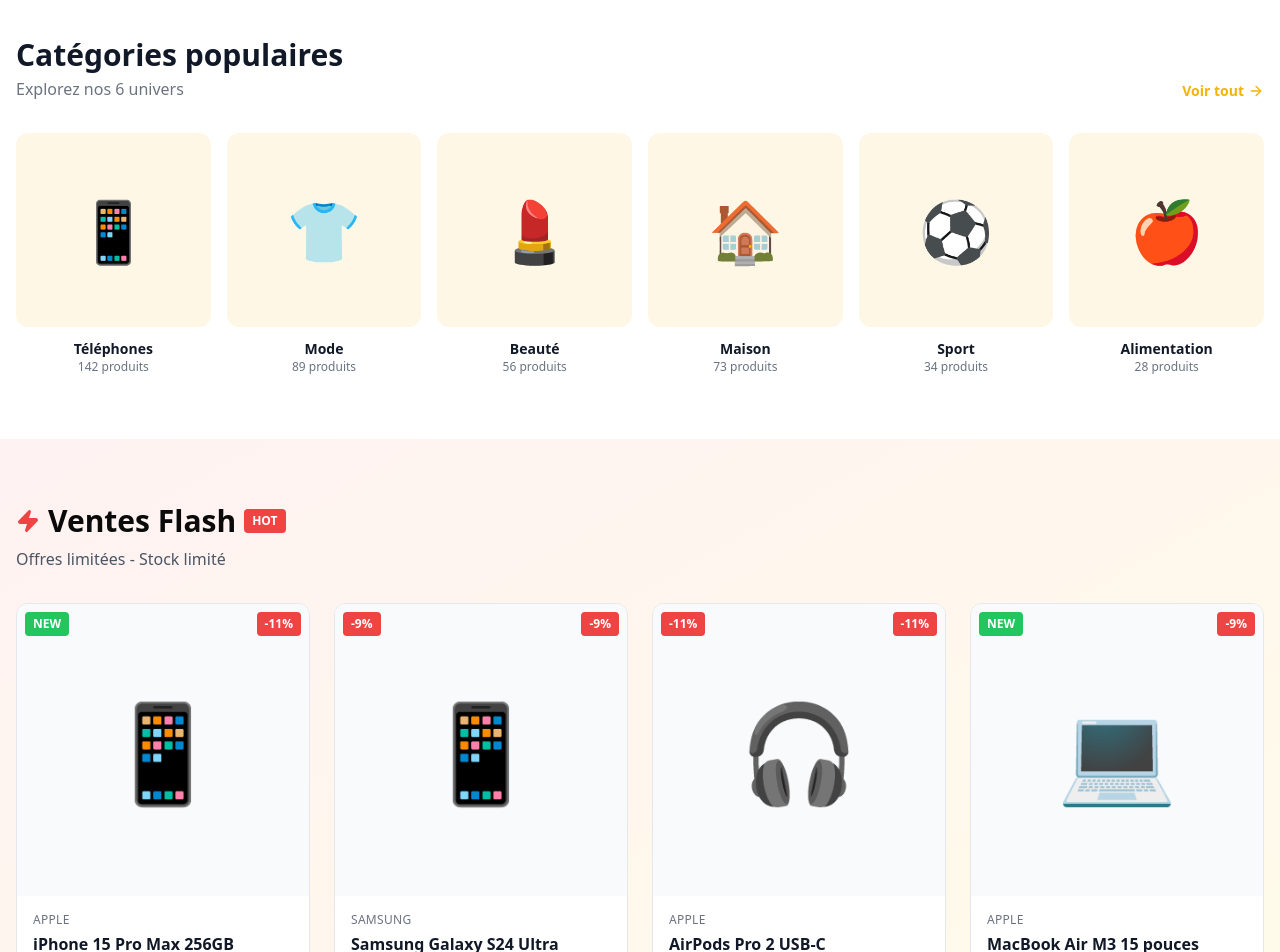
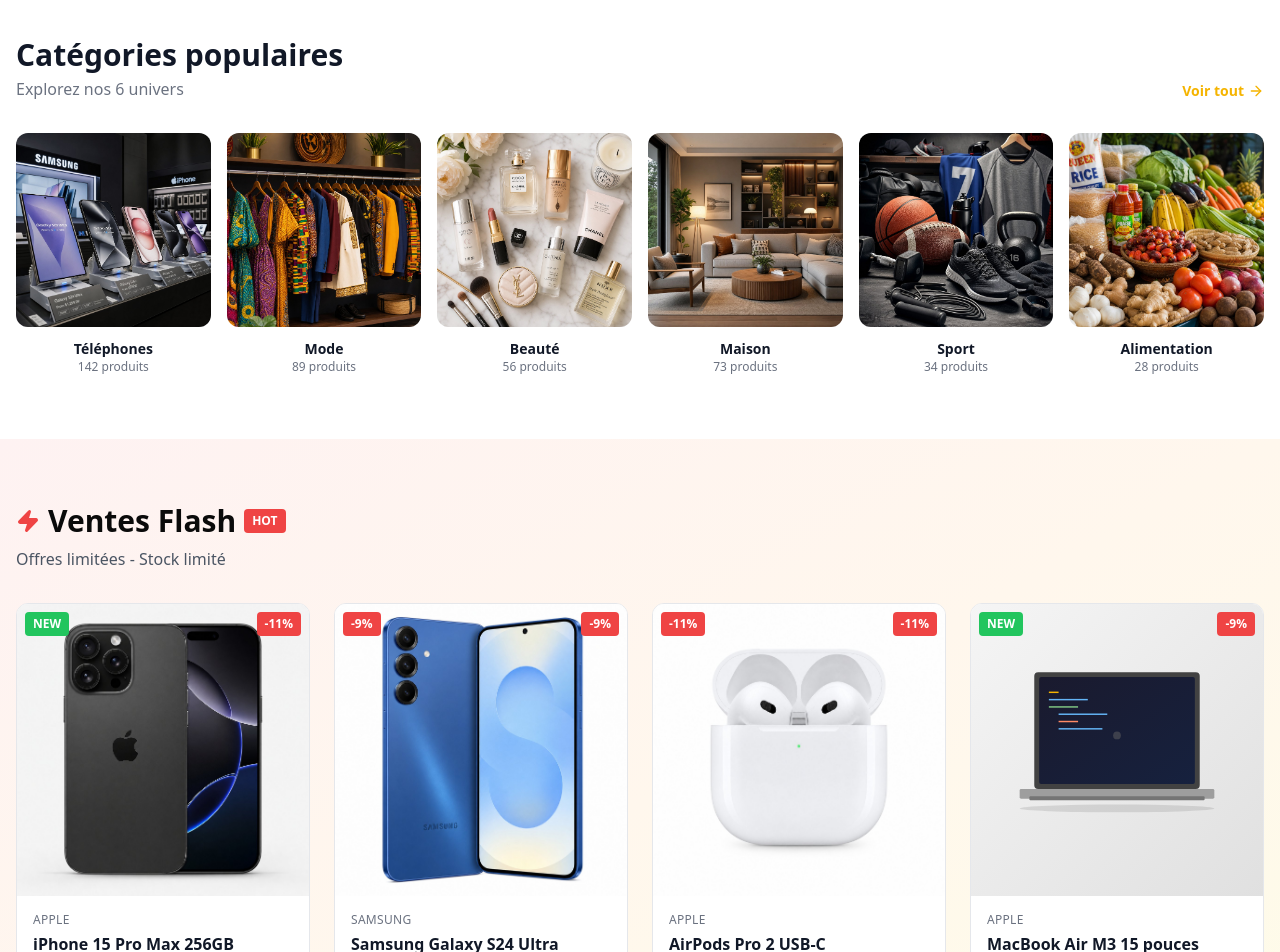
Before and after one commit to MIckaila001/shopmax-ecommerce, a Next.js app in the folder frontend/: page / in a window 1280 px wide. Shown: the part 1160-2112 px from the top of the page. Built offline with nearby package versions, Linux system fonts and the light colour scheme; no server answers.

Commit message:
new images

```diff
--- a/frontend/app/page.tsx
+++ b/frontend/app/page.tsx
@@ -1,4 +1,5 @@
 import Link from "next/link";
+import Image from "next/image";
 import { ArrowRight, Truck, Shield, RefreshCw, Headphones, Star, Zap } from "lucide-react";
 
 export const metadata = {
@@ -7,39 +8,39 @@
 };
 
 const CATEGORIES = [
-  { name: "Téléphones", slug: "telephones", count: 142, emoji: "📱" },
-  { name: "Mode", slug: "mode", count: 89, emoji: "👕" },
-  { name: "Beauté", slug: "beaute", count: 56, emoji: "💄" },
-  { name: "Maison", slug: "maison", count: 73, emoji: "🏠" },
-  { name: "Sport", slug: "sport", count: 34, emoji: "⚽" },
-  { name: "Alimentation", slug: "alimentaire", count: 28, emoji: "🍎" },
+  { name: "Téléphones", slug: "telephones", count: 142, image: "/images/categories/telephones.jpg" },
+  { name: "Mode", slug: "mode", count: 89, image: "/images/categories/mode.jpg" },
+  { name: "Beauté", slug: "beaute", count: 56, image: "/images/categories/beaute.jpg" },
+  { name: "Maison", slug: "maison", count: 73, image: "/images/categories/maison.jpg" },
+  { name: "Sport", slug: "sport", count: 34, image: "/images/categories/sport.jpg" },
+  { name: "Alimentation", slug: "alimentaire", count: 28, image: "/images/categories/alimentaire.jpg" },
 ];
 
 const PRODUCTS = [
-  { id: 1, name: "iPhone 15 Pro Max 256GB", brand: "Apple", price: 850000, oldPrice: 950000, rating: 4.8, reviews: 124, badge: "NEW", emoji: "📱" },
-  { id: 2, name: "Samsung Galaxy S24 Ultra", brand: "Samsung", price: 750000, oldPrice: 820000, rating: 4.7, reviews: 89, badge: "-9%", emoji: "📱" },
-  { id: 3, name: "AirPods Pro 2 USB-C", brand: "Apple", price: 195000, oldPrice: 220000, rating: 4.9, reviews: 256, badge: "-11%", emoji: "🎧" },
-  { id: 4, name: "MacBook Air M3 15 pouces", brand: "Apple", price: 1450000, oldPrice: 1600000, rating: 4.9, reviews: 67, badge: "NEW", emoji: "💻" },
-  { id: 5, name: "iPad Air M2 11 pouces", brand: "Apple", price: 580000, rating: 4.7, reviews: 98, badge: "NEW", emoji: "📱" },
-  { id: 6, name: "PlayStation 5 Slim", brand: "Sony", price: 480000, oldPrice: 520000, rating: 4.9, reviews: 312, badge: "-8%", emoji: "🎮" },
-  { id: 7, name: "Canon EOS R6 Mark II", brand: "Canon", price: 1850000, rating: 4.8, reviews: 45, badge: "NEW", emoji: "📷" },
-  { id: 8, name: "Smart TV 4K 55 pouces", brand: "Samsung", price: 420000, oldPrice: 480000, rating: 4.6, reviews: 156, badge: "-13%", emoji: "📺" },
-  { id: 9, name: "Nike Air Max 270 React", brand: "Nike", price: 95000, oldPrice: 120000, rating: 4.6, reviews: 178, badge: "-21%", emoji: "👟" },
-  { id: 10, name: "Robe Africaine Élégante", brand: "ShopMax Couture", price: 35000, oldPrice: 45000, rating: 4.8, reviews: 89, badge: "-22%", emoji: "👗" },
-  { id: 11, name: "Veste à Capuche Premium", brand: "Urban Style", price: 28000, rating: 4.5, reviews: 67, badge: "NEW", emoji: "🧥" },
-  { id: 12, name: "Sac à Main en Cuir", brand: "Luxury Bag", price: 42000, oldPrice: 55000, rating: 4.7, reviews: 134, badge: "-24%", emoji: "👜" },
-  { id: 13, name: "Apple Watch Series 9", brand: "Apple", price: 320000, oldPrice: 380000, rating: 4.8, reviews: 145, badge: "-16%", emoji: "⌚" },
-  { id: 14, name: "Eau de Parfum ShopMax", brand: "ShopMax Beauty", price: 18500, oldPrice: 25000, rating: 4.9, reviews: 234, badge: "-26%", emoji: "🌸" },
-  { id: 15, name: "Crème Hydratante Visage", brand: "Natural Care", price: 12000, rating: 4.6, reviews: 167, badge: null, emoji: "🧴" },
-  { id: 16, name: "Casque Sony WH-1000XM5", brand: "Sony", price: 280000, rating: 4.9, reviews: 203, badge: null, emoji: "🎧" },
-  { id: 17, name: "Lampe de Table LED Design", brand: "HomeLight", price: 15000, oldPrice: 22000, rating: 4.7, reviews: 78, badge: "-32%", emoji: "💡" },
-  { id: 18, name: "Set de 3 Coussins Décoratifs", brand: "Deco Home", price: 18000, rating: 4.5, reviews: 56, badge: "NEW", emoji: "🛋️" },
-  { id: 19, name: "Ballon de Football Taille 5", brand: "Adidas", price: 18000, oldPrice: 25000, rating: 4.8, reviews: 245, badge: "-28%", emoji: "⚽" },
-  { id: 20, name: "Tapis de Yoga Premium", brand: "YogaLife", price: 22000, rating: 4.7, reviews: 134, badge: null, emoji: "🧘" },
-  { id: 21, name: "Café Moulu Arabica 250g", brand: "Café Cameroun", price: 4500, oldPrice: 6000, rating: 4.9, reviews: 312, badge: "-25%", emoji: "☕" },
-  { id: 22, name: "Jus de Mangue Naturel 1L", brand: "Fruits du Cameroun", price: 2500, rating: 4.7, reviews: 189, badge: null, emoji: "🥭" },
-  { id: 23, name: "Riz Basmati 5kg Premium", brand: "ShopMax Grocery", price: 8500, oldPrice: 10000, rating: 4.6, reviews: 98, badge: "-15%", emoji: "🍚" },
-  { id: 24, name: "Huile de Palme Bio 1L", brand: "Terroir Local", price: 3500, rating: 4.8, reviews: 167, badge: null, emoji: "🫒" },
+  { id: 1, name: "iPhone 15 Pro Max 256GB", brand: "Apple", price: 850000, oldPrice: 950000, rating: 4.8, reviews: 124, image: "/images/products/iphone.jpg", badge: "NEW", category: "telephones" },
+  { id: 2, name: "Samsung Galaxy S24 Ultra", brand: "Samsung", price: 750000, oldPrice: 820000, rating: 4.7, reviews: 89, image: "/images/products/samsung.jpg", badge: "-9%", category: "telephones" },
+  { id: 3, name: "AirPods Pro 2 USB-C", brand: "Apple", price: 195000, oldPrice: 220000, rating: 4.9, reviews: 256, image: "/images/products/airpods.jpg", badge: "-11%", category: "telephones" },
+  { id: 4, name: "MacBook Air M3 15 pouces", brand: "Apple", price: 1450000, oldPrice: 1600000, rating: 4.9, reviews: 67, image: "/images/products/laptop.svg", badge: "NEW", category: "telephones" },
+  { id: 5, name: "iPad Air M2 11 pouces", brand: "Apple", price: 580000, rating: 4.7, reviews: 98, image: "/images/products/tablette.svg", badge: "NEW", category: "telephones" },
+  { id: 6, name: "PlayStation 5 Slim", brand: "Sony", price: 480000, oldPrice: 520000, rating: 4.9, reviews: 312, image: "/images/products/ps5.svg", badge: "-8%", category: "telephones" },
+  { id: 7, name: "Canon EOS R6 Mark II", brand: "Canon", price: 1850000, rating: 4.8, reviews: 45, image: "/images/products/camera.svg", badge: "NEW", category: "telephones" },
+  { id: 8, name: "Smart TV 4K 55 pouces", brand: "Samsung", price: 420000, oldPrice: 480000, rating: 4.6, reviews: 156, image: "/images/products/tv.svg", badge: "-13%", category: "telephones" },
+  { id: 9, name: "Nike Air Max 270 React", brand: "Nike", price: 95000, oldPrice: 120000, rating: 4.6, reviews: 178, image: "/images/products/sneakers.svg", badge: "-21%", category: "mode" },
+  { id: 10, name: "Robe Africaine Élégante", brand: "ShopMax Couture", price: 35000, oldPrice: 45000, rating: 4.8, reviews: 89, image: "/images/products/dress.svg", badge: "-22%", category: "mode" },
+  { id: 11, name: "Veste à Capuche Premium", brand: "Urban Style", price: 28000, rating: 4.5, reviews: 67, image: "/images/products/jacket.svg", badge: "NEW", category: "mode" },
+  { id: 12, name: "Sac à Main en Cuir", brand: "Luxury Bag", price: 42000, oldPrice: 55000, rating: 4.7, reviews: 134, image: "/images/products/bag.svg", badge: "-24%", category: "mode" },
+  { id: 13, name: "Apple Watch Series 9", brand: "Apple", price: 320000, oldPrice: 380000, rating: 4.8, reviews: 145, image: "/images/products/watch.svg", badge: "-16%", category: "mode" },
+  { id: 14, name: "Eau de Parfum ShopMax", brand: "ShopMax Beauty", price: 18500, oldPrice: 25000, rating: 4.9, reviews: 234, image: "/images/products/perfume.svg", badge: "-26%", category: "beaute" },
+  { id: 15, name: "Crème Hydratante Visage", brand: "Natural Care", price: 12000, rating: 4.6, reviews: 167, image: "/images/products/cleanser.svg", badge: null, category: "beaute" },
+  { id: 16, name: "Casque Sony WH-1000XM5", brand: "Sony", price: 280000, rating: 4.9, reviews: 203, image: "/images/products/headphones.svg", badge: null, category: "beaute" },
+  { id: 17, name: "Lampe de Table LED Design", brand: "HomeLight", price: 15000, oldPrice: 22000, rating: 4.7, reviews: 78, image: "/images/products/lamp.svg", badge: "-32%", category: "maison" },
+  { id: 18, name: "Set de 3 Coussins Décoratifs", brand: "Deco Home", price: 18000, rating: 4.5, reviews: 56, image: "/images/products/lamp.svg", badge: "NEW", category: "maison" },
+  { id: 19, name: "Ballon de Football Taille 5", brand: "Adidas", price: 18000, oldPrice: 25000, rating: 4.8, reviews: 245, image: "/images/products/ball.svg", badge: "-28%", category: "sport" },
+  { id: 20, name: "Tapis de Yoga Premium", brand: "YogaLife", price: 22000, rating: 4.7, reviews: 134, image: "/images/products/ball.svg", badge: null, category: "sport" },
+  { id: 21, name: "Café Moulu Arabica 250g", brand: "Café Cameroun", price: 4500, oldPrice: 6000, rating: 4.9, reviews: 312, image: "/images/products/coffee.svg", badge: "-25%", category: "alimentaire" },
+  { id: 22, name: "Jus de Mangue Naturel 1L", brand: "Fruits du Cameroun", price: 2500, rating: 4.7, reviews: 189, image: "/images/products/juice.svg", badge: null, category: "alimentaire" },
+  { id: 23, name: "Riz Basmati 5kg Premium", brand: "ShopMax Grocery", price: 8500, oldPrice: 10000, rating: 4.6, reviews: 98, image: "/images/products/coffee.svg", badge: "-15%", category: "alimentaire" },
+  { id: 24, name: "Huile de Palme Bio 1L", brand: "Terroir Local", price: 3500, rating: 4.8, reviews: 167, image: "/images/products/juice.svg", badge: null, category: "alimentaire" },
 ];
 
 function formatPrice(price: number): string {
@@ -106,8 +107,15 @@
               </div>
             </div>
 
-            <div className="relative aspect-[4/5] lg:aspect-[3/4] rounded-2xl overflow-hidden bg-primary flex items-center justify-center">
-              <span className="text-9xl font-extrabold text-dark">SM</span>
+            <div className="relative aspect-[4/5] lg:aspect-[3/4] rounded-2xl overflow-hidden bg-gray-100">
+              <Image
+                src="/images/hero/main.jpg"
+                alt="ShopMax - Shopping au Cameroun"
+                fill
+                className="object-cover"
+                priority
+                sizes="(max-width: 768px) 100vw, 50vw"
+              />
             </div>
           </div>
         </div>
@@ -129,10 +137,14 @@
           <div className="grid grid-cols-2 md:grid-cols-3 lg:grid-cols-6 gap-4">
             {CATEGORIES.map((cat) => (
               <Link key={cat.slug} href={`/categories/${cat.slug}`} className="group">
-                <div className="aspect-square rounded-xl overflow-hidden bg-primary/10 hover:bg-primary/20 transition flex items-center justify-center">
-                  <span className="text-6xl group-hover:scale-110 transition-transform">
-                    {cat.emoji}
-                  </span>
+                <div className="aspect-square rounded-xl overflow-hidden bg-gray-100 relative">
+                  <Image
+                    src={cat.image}
+                    alt={cat.name}
+                    fill
+                    className="object-cover group-hover:scale-105 transition-transform duration-300"
+                    sizes="(max-width: 768px) 50vw, 16vw"
+                  />
                 </div>
                 <div className="mt-3 text-center">
                   <p className="font-semibold text-sm group-hover:text-primary transition-colors">
@@ -236,18 +248,14 @@
       {/* BANNIÈRE MOBILE MONEY */}
       <section className="py-16">
         <div className="container mx-auto px-4">
-          <div className="rounded-2xl overflow-hidden shadow-xl bg-gradient-to-r from-dark to-gray-800 p-12 text-center">
-            <h2 className="text-3xl md:text-4xl font-bold text-primary mb-4">
-              PAIEMENT MOBILE MONEY
-            </h2>
-            <p className="text-white text-lg mb-6">
-              MTN MoMo • Orange Money • Paiement à la livraison
-            </p>
-            <div className="flex justify-center gap-4 flex-wrap">
-              <span className="bg-yellow-400 text-dark px-4 py-2 rounded-lg font-bold">MTN MoMo</span>
-              <span className="bg-orange-500 text-white px-4 py-2 rounded-lg font-bold">Orange Money</span>
-              <span className="bg-green-500 text-white px-4 py-2 rounded-lg font-bold">Cash livraison</span>
-            </div>
+          <div className="rounded-2xl overflow-hidden shadow-xl">
+            <Image
+              src="/images/banners/promo2.svg"
+              alt="Paiement Mobile Money"
+              width={1200}
+              height={400}
+              className="w-full h-auto"
+            />
           </div>
         </div>
       </section>
@@ -279,10 +287,14 @@
 
   return (
     <div className="group bg-white rounded-xl border border-gray-200 overflow-hidden hover:shadow-lg transition-all duration-300">
-      <div className="relative aspect-square overflow-hidden bg-gray-50 flex items-center justify-center">
-        <span className="text-8xl group-hover:scale-110 transition-transform duration-300">
-          {product.emoji}
-        </span>
+      <div className="relative aspect-square overflow-hidden bg-gray-50">
+        <Image
+          src={product.image}
+          alt={product.name}
+          fill
+          className="object-cover group-hover:scale-105 transition-transform duration-300"
+          sizes="(max-width: 768px) 100vw, 25vw"
+        />
         {product.badge && (
           <span
             className={`absolute top-2 left-2 px-2 py-1 rounded text-xs font-bold ${
```
